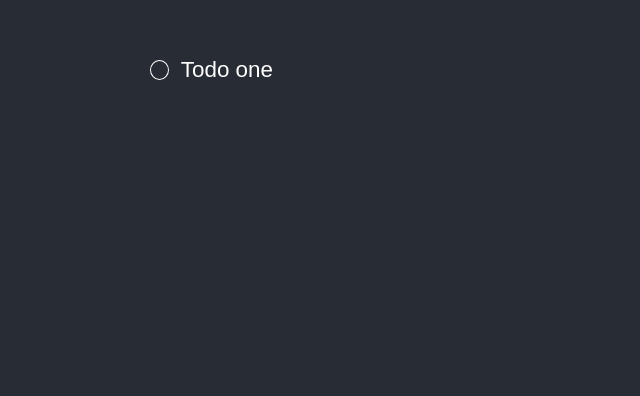
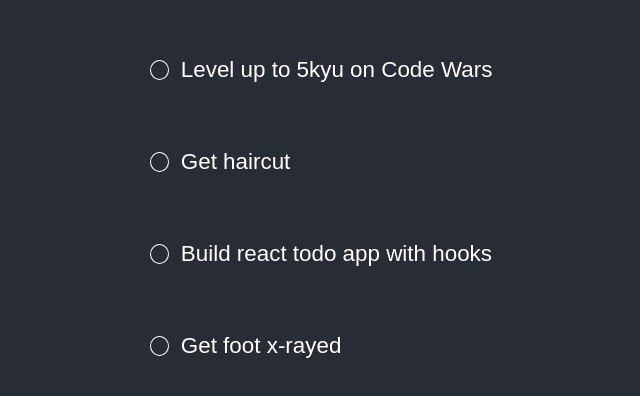
Before and after one commit to jonrcrowell/hooks-todo, a React (Create React App) app: page / in a window 1280 px wide. Shown: the part 136-532 px from the top of the page, without its empty margins (240-880 px from the left). Built offline with nearby package versions, Linux system fonts and the light colour scheme.

Commit message:
Map items in state to the rendered html
React is now squawking about not having unique keys. Don't worry -- that is what we passed the index in to the map function for. We'll fix that in a second.

```diff
--- a/src/App.js
+++ b/src/App.js
@@ -26,12 +26,14 @@
     <div className="app">
       <header className="header">
         <form className="todo-list">
-          <ul>
-            <div className="todo">
-              <div className="checkbox"></div>
-              <input type="text" value="Todo one" />
-            </div>
-          </ul>
+          {todos.map((todo, i) => (
+            <ul>
+              <div className="todo">
+                <div className="checkbox"></div>
+                <input type="text" value={todo.content} />
+              </div>
+            </ul>
+          ))}
         </form>
       </header>
     </div>
```
